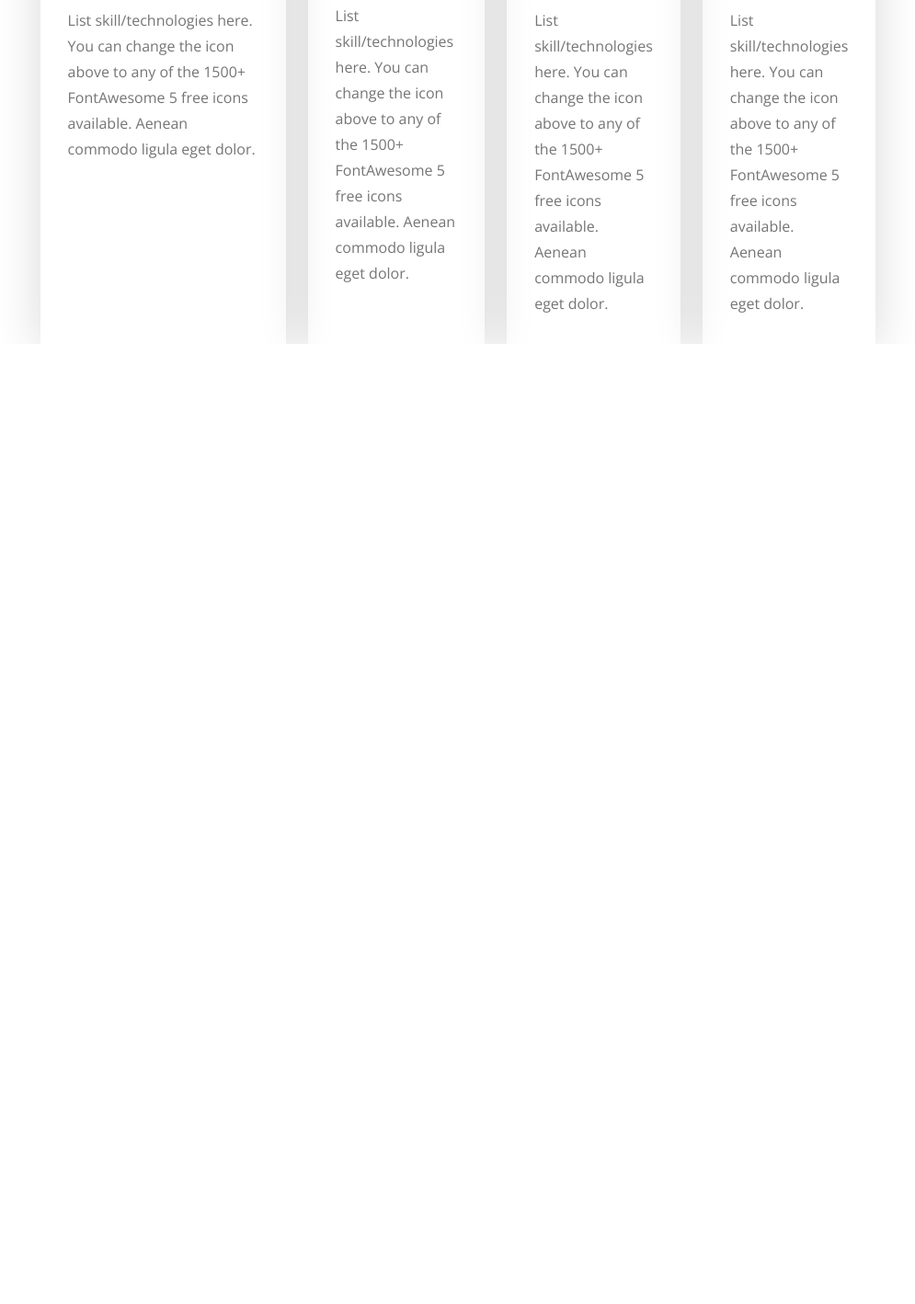
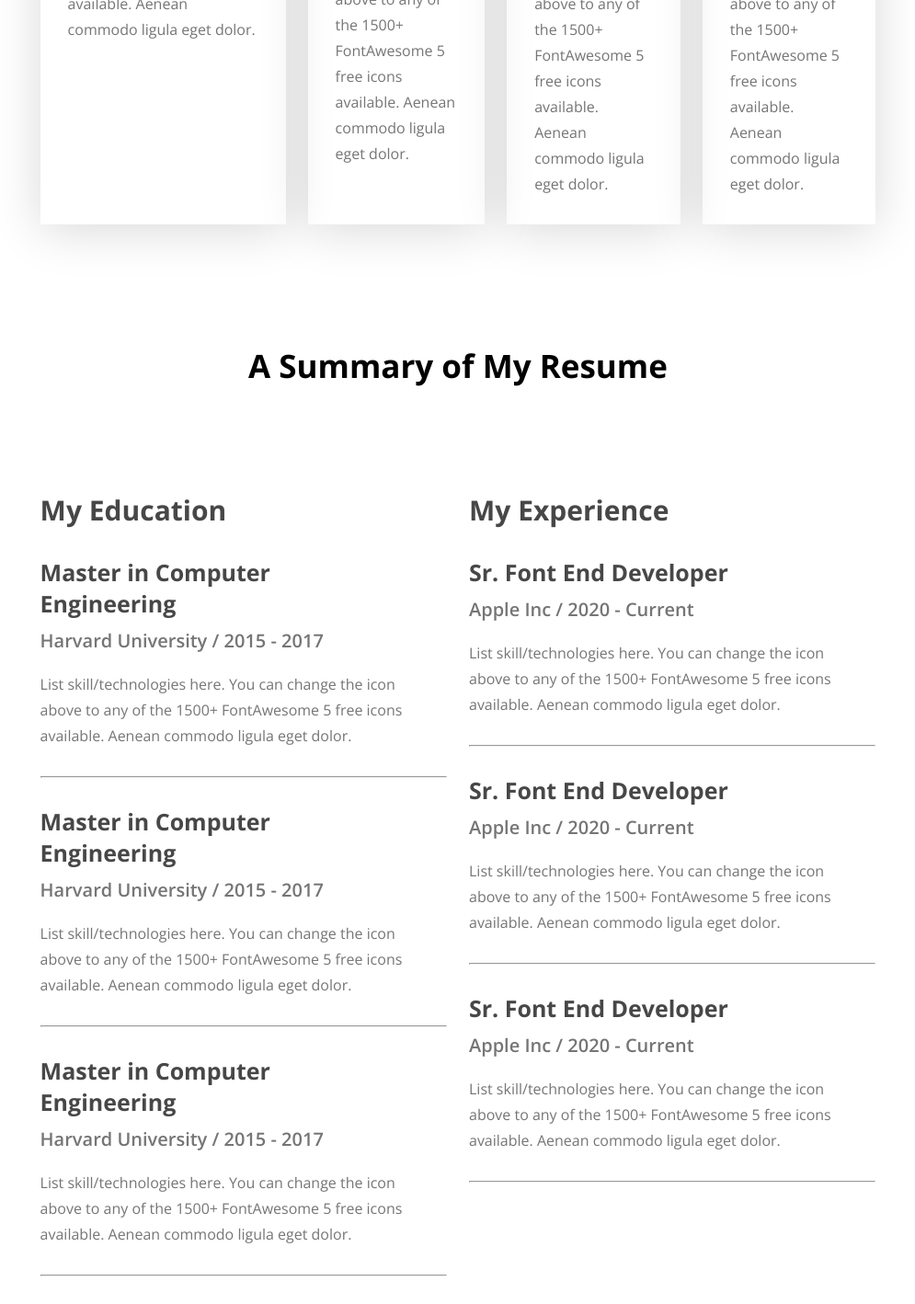
Before and after one commit to nayem-codes/My-Portfolio, a plain HTML site: page index.html in a window 1280 px wide. Shown: the part 2042-3460 px from the top of the page at 92% size, without its empty margins (142-1137 px from the left). Before the commit the page ends 2416 px from the top, so only its background shows below. Drawn offline with nearby package versions, Linux system fonts and the light colour scheme.

Commit message:
resume and experience section added

```diff
--- a/index.html
+++ b/index.html
@@ -100,5 +100,61 @@
             </div>
         </div>
     </section>
+
+    <section id="resume">
+       <div class="section-heading">
+        <h2>A Summary of My Resume</h2>
+       </div>
+       <div class="resume-container">
+        <div class="education">
+            <h2 class="section-title">My Education</h2>
+            <div class="resume-card">
+                <h3 class="card-title">Master in Computer Engineering</h3>
+                <p class="card-info">Harvard University / 2015 - 2017</p>
+                <p class="card-text">List skill/technologies here. You can change the icon above
+                to any of the 1500+ FontAwesome 5 free icons available. Aenean commodo ligula eget dolor.</p>
+            </div>
+            <hr>
+            <div class="resume-card">
+                <h3 class="card-title">Master in Computer Engineering</h3>
+                <p class="card-info">Harvard University / 2015 - 2017</p>
+                <p class="card-text">List skill/technologies here. You can change the icon above
+                to any of the 1500+ FontAwesome 5 free icons available. Aenean commodo ligula eget dolor.</p>
+            </div>
+            <hr>
+            <div class="resume-card">
+                <h3 class="card-title">Master in Computer Engineering</h3>
+                <p class="card-info">Harvard University / 2015 - 2017</p>
+                <p class="card-text">List skill/technologies here. You can change the icon above
+                to any of the 1500+ FontAwesome 5 free icons available. Aenean commodo ligula eget dolor.</p>
+            </div>
+            <hr>
+        </div>
+        <div class="experience">
+            <h2 class="section-title">My Experience</h2>
+            <div class="resume-card">
+                <h3 class="card-title">Sr. Font End Developer</h3>
+                <p class="card-info">Apple Inc / 2020 - Current</p>
+                <p class="card-text">List skill/technologies here. You can change the icon above
+                to any of the 1500+ FontAwesome 5 free icons available. Aenean commodo ligula eget dolor.</p>
+            </div>
+            <hr>
+            <div class="resume-card">
+                <h3 class="card-title">Sr. Font End Developer</h3>
+                <p class="card-info">Apple Inc / 2020 - Current</p>
+                <p class="card-text">List skill/technologies here. You can change the icon above
+                to any of the 1500+ FontAwesome 5 free icons available. Aenean commodo ligula eget dolor.</p>
+            </div>
+            <hr>
+            <div class="resume-card">
+                <h3 class="card-title">Sr. Font End Developer</h3>
+                <p class="card-info">Apple Inc / 2020 - Current</p>
+                <p class="card-text">List skill/technologies here. You can change the icon above
+                to any of the 1500+ FontAwesome 5 free icons available. Aenean commodo ligula eget dolor.</p>
+            </div>
+            <hr>
+        </div>
+       </div>
+    </section>
 </body>
 </html>
--- a/styles/portfolio.css
+++ b/styles/portfolio.css
@@ -119,7 +119,7 @@ nav .menu a{
 
 }
 
-#about{
+#about , #skiils , #resume{
     padding-top: 130px;
 }
 
@@ -147,9 +147,6 @@ nav .menu a{
     font-size: 20px;
 }
 
-#skills{
-    padding-top: 130px;
-}
 
 #skills .skills-container{
     width: 71%;
@@ -184,3 +181,45 @@ nav .menu a{
     color: #757575;
     line-height: 28px;
 }
+
+#resume .resume-container{
+    width: 71%;
+    max-width: 1140px;
+    margin: 113px auto 0;
+    display: flex;
+    gap: 24px;
+}
+
+.resume-container .section-title{
+    color: #474747;
+    font-size: 30px;
+    margin-bottom: 30px;
+}
+
+.resume-card {
+    max-width: 511px;
+    margin-right: 47px;
+}
+
+.resume-card .card-title{
+    font-size: 25px;
+    margin-bottom: 10px;
+    color: #474747;
+}
+
+.resume-card .card-info{
+    font-size: 20px;
+    font-weight: 600;
+    margin-bottom: 20px;
+    color: #757575;
+}
+
+.resume-card .card-text{
+    font-size: 16px;
+    line-height: 28px;
+    color: #757575;
+}
+
+.resume-container hr{
+    margin: 30px 0;
+}
```
